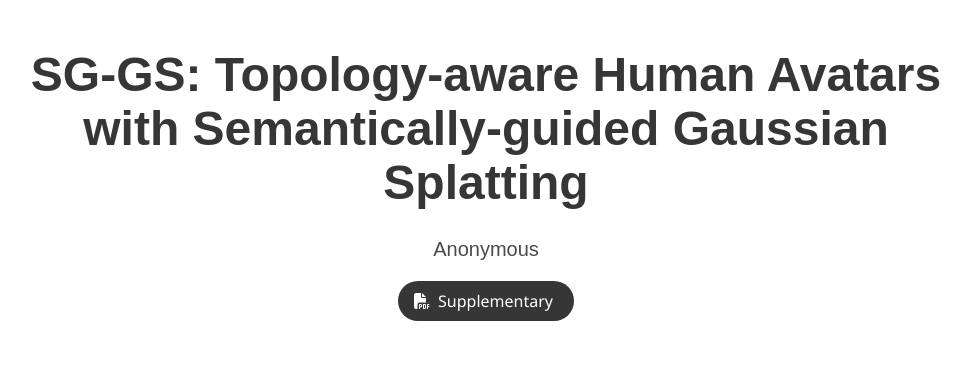
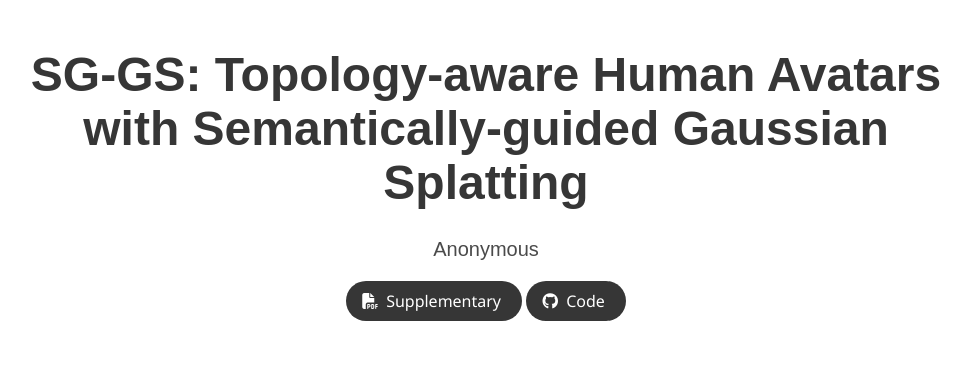
Before and after one commit to sggs-projectpage/sggs-projectpage.github.io, a plain HTML site: page index.html in a window 1280 px wide. Shown: the top 371 px of the page, without its empty margins (154-1125 px from the left). Drawn offline with nearby package versions, Linux system fonts and the light colour scheme; some icons are missing; a web font is replaced by a local one.

Commit message:
Update index.html

```diff
--- a/index.html
+++ b/index.html
@@ -95,15 +95,15 @@
                   </span>
 
                   <!-- Github link -->
-<!--                   <span class="link-block">
-                    <a href="https://github.com/YOUR REPO HERE" target="_blank"
+                  <span class="link-block">
+                    <a href="https://github.com/Maxwell-Zhao/SGGS" target="_blank"
                     class="external-link button is-normal is-rounded is-dark">
                     <span class="icon">
                       <i class="fab fa-github"></i>
                     </span>
                     <span>Code</span>
                   </a>
-                </span> -->
+                </span>
 
                 <!-- ArXiv abstract Link -->
 <!--                 <span class="link-block">
```
